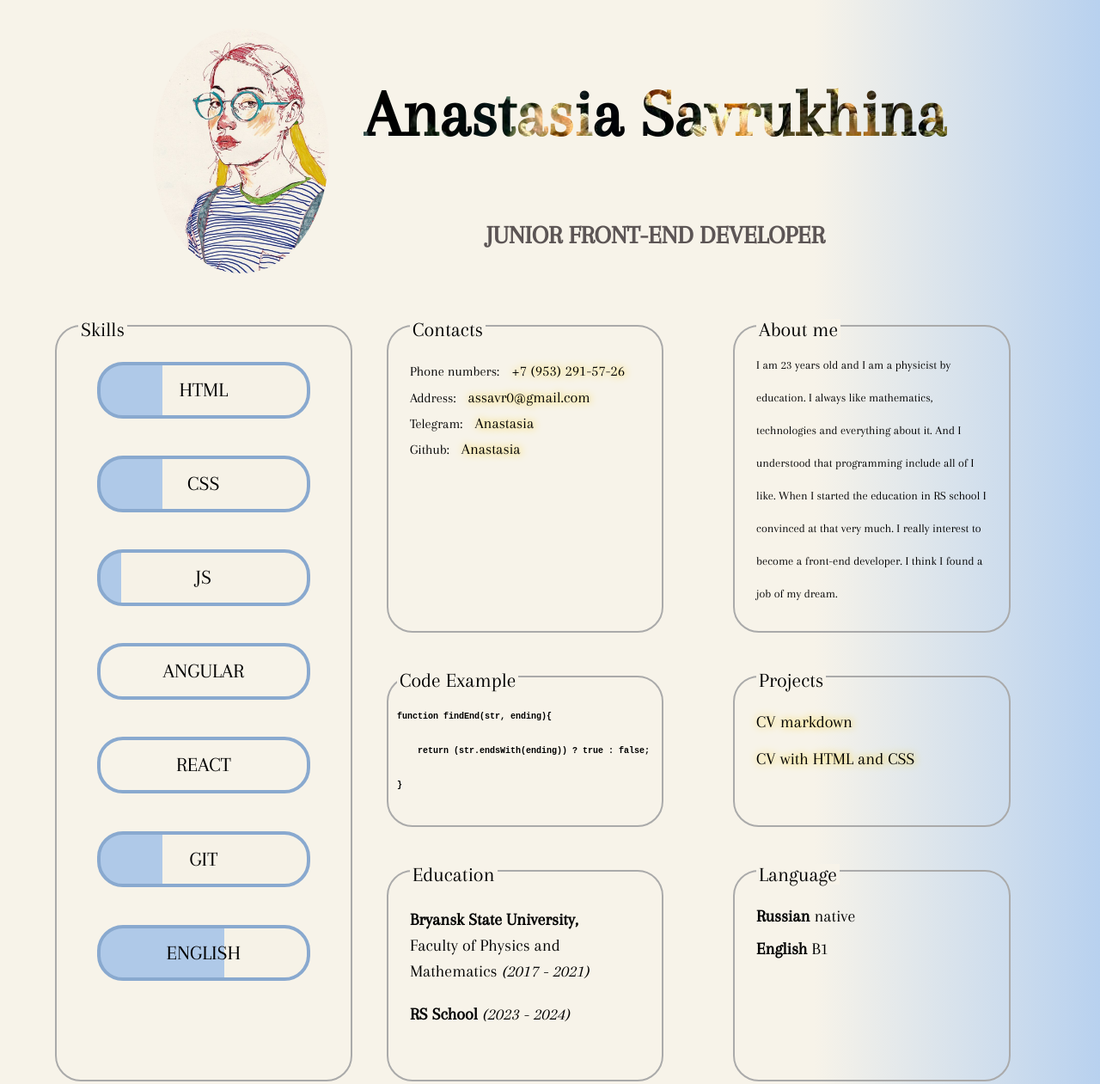
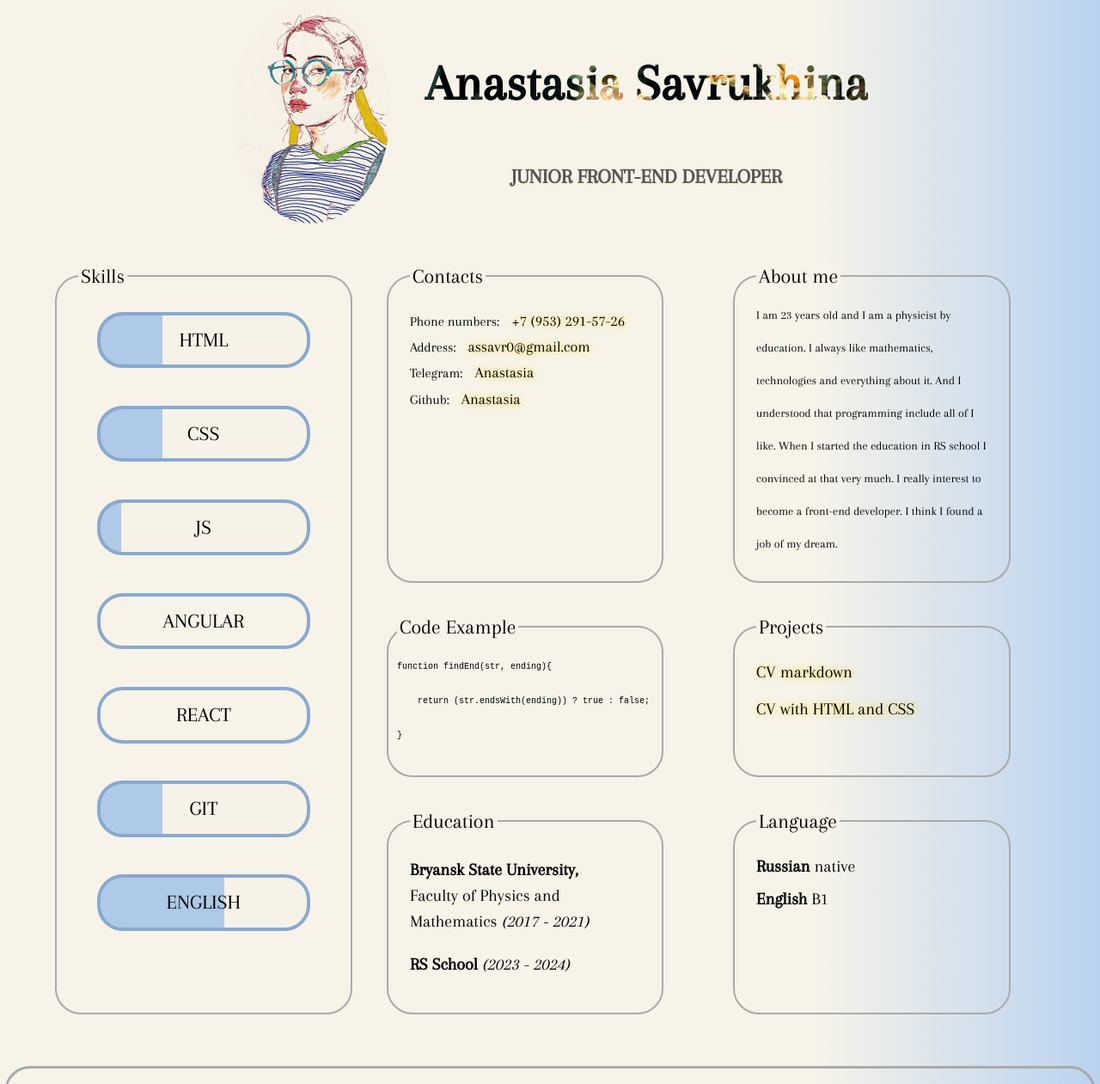
Before and after one commit to assavr/threejs-test, a plain HTML site: page index.html in a window 1280 px wide. Shown: the part 158-1419 px from the top of the page at 86% size. Drawn offline with Linux system fonts and the light colour scheme.

Commit message:
feat: clean code

```diff
--- a/css/adaption.css
+++ b/css/adaption.css
@@ -1,3 +1,9 @@
+@media (max-width: 1660px) {
+    #code {
+        padding: 10px;
+    }
+}
+
 @media (max-width: 1600px) {
     .fieldset {
         padding: 25px;
@@ -6,7 +12,7 @@
         padding: 10px;
     }
     .main-code {
-        font-weight: 800;
+        font-size: 12px;
     }
     .contacts-title {
         font-size: 20px;
@@ -35,6 +41,15 @@
 }
 
 @media (max-width: 1370px) {
+    .main-img {
+        width: 18%;
+    }
+    .main-content-title{
+        font-size: 60px;
+    }
+    .main-position-work-title {
+        font-size: 24px;
+    }
     .contacts-title {
         font-size: 16px;
     }
--- a/css/style.css
+++ b/css/style.css
@@ -21,19 +21,28 @@
   flex-direction: column;
   justify-content: space-between;
   min-height: 100vh;
-  margin:0;
-  padding:0;
+  margin: 0;
+  padding: 0;
   font-family: 'Arapey', sans-serif;
-  color: black;
   background-color: #F9F2E8;
-  background: linear-gradient(90deg, rgb(247, 243, 233) 74%, rgba(136,178,228,0.5942752100840336) 100%);
+  background: linear-gradient(90deg, rgb(247, 243, 233) 74%, rgba(136, 178, 228, 0.59) 100%);
 }
+
 p {
-  margin:0;
+  margin: 0;
 }
 
 ul {
   padding: 0;
+}
+
+a {
+  text-decoration: none;
+  color: black;
+}
+
+li {
+  list-style: none;
 }
 
 .wrapper-max {
@@ -53,11 +62,9 @@
   margin-top: 20px;
 }
 
-
 .header-nav-list {
   display: flex;
   justify-content: space-between;
-  padding: 0;
 }
 
 .header-nav-list-item {
@@ -75,15 +82,10 @@
   text-shadow: #2015b3 1px 0 10px;
 }
 
-.header-nav-link {
-  text-decoration: none;
-  color: black;
-}
-
 /* Header style end */
 
+
 /* Main style start*/
-
 /* Look as fieldset, but not fieldset */
 .fieldset {
   position: relative;
@@ -92,17 +94,20 @@
   padding: 40px;
 }
 
-.fieldset h2 {
+.legend {
   position: absolute;
   top: 0;
   font-size: 24px;
   font-weight: 500;
   line-height: 1;
-  margin: -9px 0 0;
+  margin: -13px 0 0;
   padding: 0 3px;
   background-color: #f7f3e9;
 }
+
 /* Look as fieldset, but not fieldset */
+
+
 
 .main {
   margin-top: 60px;
@@ -117,13 +122,10 @@
   display: flex;
   align-items: center;
   justify-content: center;
-  margin-top: 30px;
-
 }
 
 .main-titles-container {
   display: flex;
-  flex-wrap: wrap;
   flex-direction: column;
   align-items: center;
   margin-left: 40px;
@@ -135,7 +137,7 @@
   background: url(../assets/img/fonts-h1.jpg);
   -webkit-background-clip: text;
   -webkit-text-fill-color: transparent;
-  font-weight: bold;
+  font-weight: 800;
 }
 
 .main-position-work-title {
@@ -148,6 +150,7 @@
   display: flex;
   margin-top: 60px;
 }
+
 /* Main info left start */
 .fieldset-left {
   min-height: 100%;
@@ -168,7 +171,6 @@
 .skills-item {
   width: 85%;
   padding: 15px 30px;
-  list-style: none;
   border: 4px solid #89a9cf;
   border-radius: 30px;
   text-align: center;
@@ -180,10 +182,6 @@
 .skills-item:hover {
   width: 90%;
 }
-.skills-item:last-child {
-  margin-bottom: 0;
-}
-
 
 .skills-item-html,
 .skills-item-css {
@@ -227,6 +225,7 @@
   border: 4px solid #ffe787;
   background: linear-gradient(90deg, rgba(255, 231, 135, 1) 60%, rgba(246, 242, 231, 1) 60%);
 }
+
 /* Main info left end */
 
 /* Main info right start */
@@ -236,17 +235,17 @@
   flex-basis: 70%;
   justify-content: space-around;
 }
+
 .fieldset-right {
-
   width: 40%;
   margin-bottom: 50px;
-
 }
 
 .fieldset-right:nth-child(5),
 .fieldset-right:nth-child(6) {
   margin-bottom: 0;
 }
+
 /* Contacts block start */
 .contacts-title {
   display: inline-block;
@@ -255,16 +254,7 @@
   font-weight: 500;
 }
 
-
-
-.contacts-list-item{
-  list-style: none;
-  padding: 0;
-}
-
 .contacts-link {
-  text-decoration: none;
-  color: black;
   font-size: 20px;
   text-shadow: #ffcc00 1px 0 10px;
   transition: .3s;
@@ -273,59 +263,79 @@
 .contacts-link:hover {
   text-shadow: #2015b3 1px 0 10px;
 }
+
 /* Contacts block end */
 
-#about-me {
+/* About me block start */
+.about-me-container {
+  display: flex;
+  height: 100%;
   align-items: center;
 }
+
 .main-about-me {
   line-height: 2em;
   font-size: 18px;
 }
 
-.main-code {
-  font-size: 12px;
-  line-height: 4em;
-  font-weight: 800;
+/* About me block end */
+
+/* Code block start */
+.code {
+  padding: 25px;
 }
 
-.main-projects-list-item{
-  list-style: none;
+.main-code {
+  font-size: 13px;
+  line-height: 4em;
+}
+
+/* Code block end */
+
+/* Projects block start */
+.main-projects-list-item {
   text-shadow: #ffcc00 1px 0 10px;
   margin-bottom: 20px;
+}
 
+.main-projects-list-item:last-child {
+  margin-bottom: 0px;
 }
+
 .main-projects-list-item:hover {
   text-shadow: #2015b3 1px 0 10px;
 }
 
 .main-projects-link {
-  text-decoration: none;
-  color: black;
   font-size: 24px;
   transition: .3s;
 }
 
-.main-education-list-item{
-  padding-bottom: 20px;
-  list-style: none;
+/* Projects block start */
+
+.main-education-list-item {
+  margin-bottom: 20px;
   font-size: 24px;
   line-height: 1.5em;
+}
+
+.main-education-list-item:last-child {
+  margin-bottom: 0;
 }
 
 .main-language-list-item {
   font-size: 24px;
   list-style: none;
+  margin-bottom: 15px;
 }
 
-.main-language-list-item:nth-child(1) {
-  padding-bottom: 15px;;
+.main-language-list-item:last-child {
+  margin-bottom: 0;
 }
 
 .language-level {
   font-size: 20px;
 }
-
 
 /* Main info right end */
 
@@ -335,7 +345,7 @@
 
 /* Footer style start */
 .footer {
-  margin: 60px 5px 5px 5px;
+  margin: 60px 5px 5px;
   height: 150px;
   border: 3px solid #aaa;
   border-radius: 30px;
@@ -345,20 +355,22 @@
   display: flex;
   justify-content: center;
   align-items: center;
-  margin-top: 22px;
-  margin-bottom: 16px;
+  margin: 22px 0 16px;
 }
 
 .footer-list-item {
-  list-style: none;
   margin-right: 100px;
+}
+
+.footer-list-item:last-child {
+  margin-right: 0;
 }
 
 .footer-list-item:nth-child(1) {
   margin-right: 5px;
 }
 
-.footer-copyright{
+.footer-copyright {
   margin-top: 10px;
   font-size: 50px;
 }
@@ -367,11 +379,12 @@
   font-size: 50px;
 }
 
-.img-github-logo{
+.img-github-logo {
   width: 100px;
 }
 
 .img-rsschool-logo {
   width: 100px;
 }
+
 /* Footer style end */
--- a/index.html
+++ b/index.html
@@ -98,14 +98,21 @@
                     </section>
                     <section id="about-me" class="fieldset fieldset-right">
                         <h2 class="legend">About me</h2>
-                        <p class="main-about-me"><span class="span-about-me">I am 23 years old and I am a physicist by education. I always like
-                            mathematics, technologies and everything about it. And I understood that programming include
-                            all of I like. When I started the education in RS school I convinced at that very much. I
-                            really interest to become a front-end developer. I think I found a job of my dream.</span></p>
+                        <div class="about-me-container">
+                            <p class="main-about-me"><span class="span-about-me">I am 23 years old and I am a physicist by
+                                education. I always like
+                                mathematics, technologies and everything about it. And I understood that programming
+                                include
+                                all of I like. When I started the education in RS school I convinced at that very much.
+                                I
+                                really interest to become a front-end developer. I think I found a job of my
+                                dream.</span></p>
+                        </div>
+
                     </section>
-                    <section id="code" class="fieldset  fieldset-right">
+                    <section id="code" class="fieldset  fieldset-right code">
                         <h2 class="legend">Code Example</h2>
-<pre><code class="main-code">function findEnd(str, ending){
+                        <pre><code class="main-code">function findEnd(str, ending){
     return (str.endsWith(ending)) ? true : false;
 }
 </code></pre>
@@ -114,10 +121,12 @@
                         <h2 class="legend">Projects</h2>
                         <ul class="main-projects-list">
                             <li class="main-projects-list-item">
-                                <a href="https://assavr.github.io/rsschool-cv/cv" class="main-projects-link" target="_blank">CV markdown</a>
+                                <a href="https://assavr.github.io/rsschool-cv/cv" class="main-projects-link"
+                                    target="_blank">CV markdown</a>
                             </li>
                             <li class="main-projects-list-item">
-                                <a href="https://assavr.github.io/rsschool-cv/" class="main-projects-link" target="_blank"> CV with HTML and CSS</a>
+                                <a href="https://assavr.github.io/rsschool-cv/" class="main-projects-link"
+                                    target="_blank"> CV with HTML and CSS</a>
                             </li>
                         </ul>
                     </section>
@@ -125,7 +134,8 @@
                         <h2 class="legend">Education</h2>
                         <ul class="main-education-list">
                             <li class="main-education-list-item">
-                                <b>Bryansk State University,</b> <p>Faculty of Physics and Mathematics <i>(2017 - 2021)</i></p>
+                                <b>Bryansk State University,</b>
+                                <p>Faculty of Physics and Mathematics <i>(2017 - 2021)</i></p>
                             </li>
                             <li class="main-education-list-item">
                                 <b>RS School</b> <i>(2023 - 2024)</i>
@@ -139,7 +149,7 @@
                                 <b>Russian</b> <span class="language-level">native</span>
                             </li>
                             <li class="main-language-list-item">
-                            <b>English</b> <span class="language-level">B1</span>
+                                <b>English</b> <span class="language-level">B1</span>
                             </li>
                         </ul>
                     </section>
```
Lines whose indentation alone changed are shown as unchanged.
